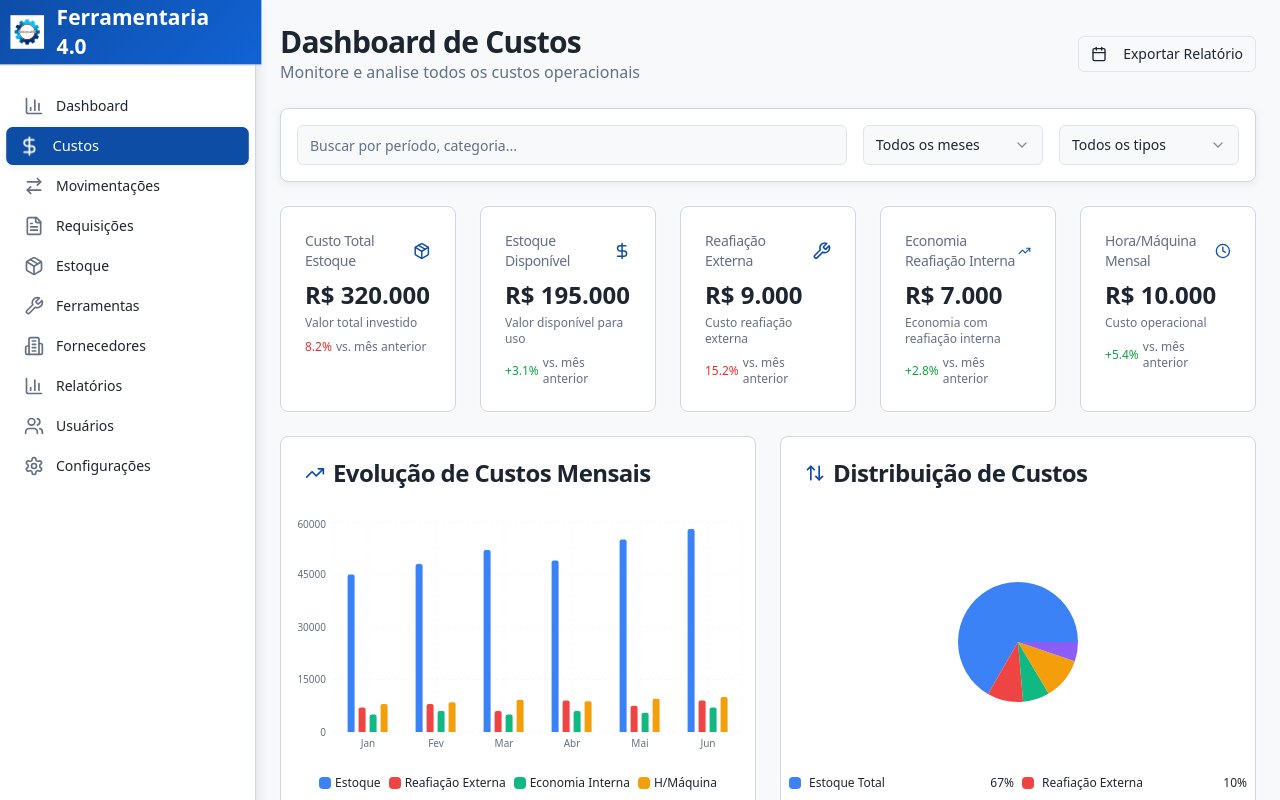
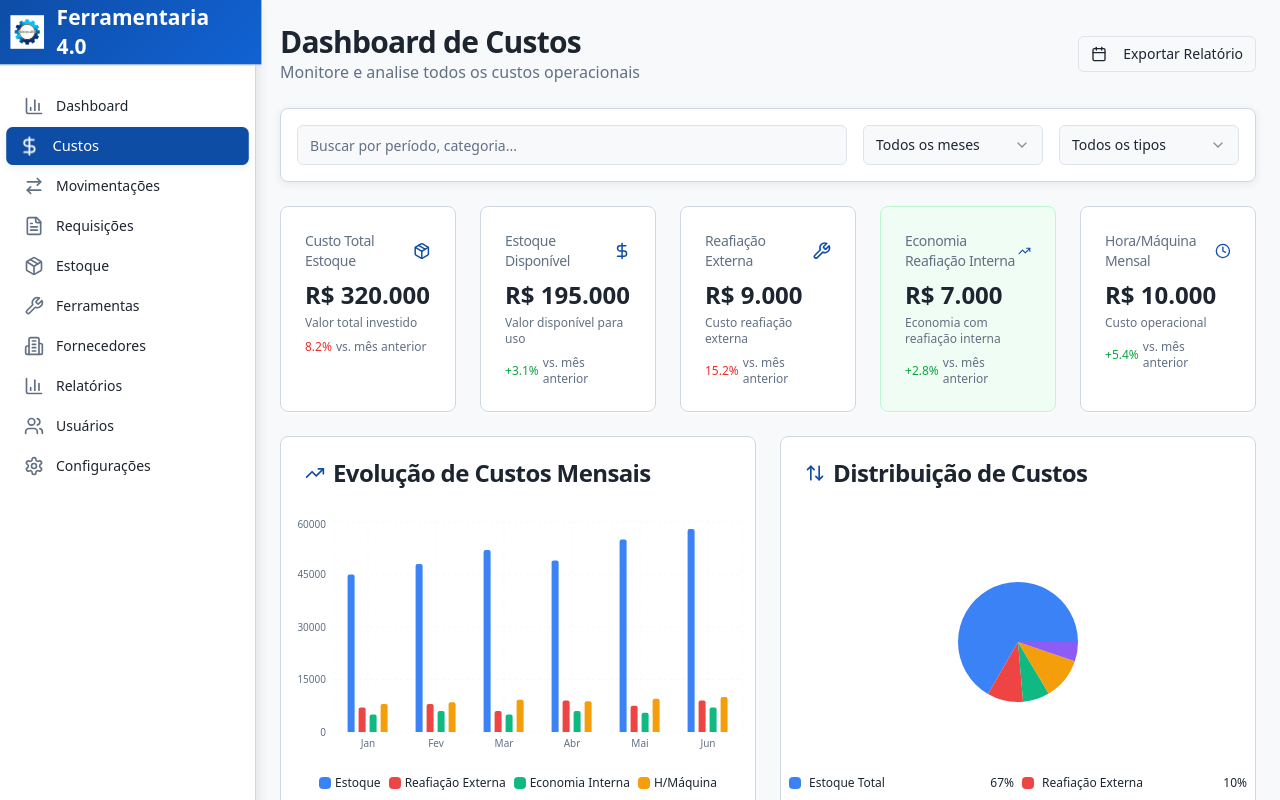
Before and after one commit to xlDuarte/ferra-360-control, a React (Vite) app: page /custos in a window 1280 px wide. Shown: the top 800 px of the page. Built offline with nearby package versions, Linux system fonts and the light colour scheme.

Commit message:
Add light green background to card
Add a light green background to the "Economia Reafiação Interna" card in the costs dashboard.

```diff
--- a/src/pages/Custos.tsx
+++ b/src/pages/Custos.tsx
@@ -133,6 +133,7 @@ export default function Custos() {
           description="Economia com reafiação interna"
           icon={TrendingUp}
           trend={{ value: 2.8, isPositive: true }}
+          className="bg-green-50 border-green-200"
         />
         <DashboardCard
           title="Hora/Máquina Mensal"
```
